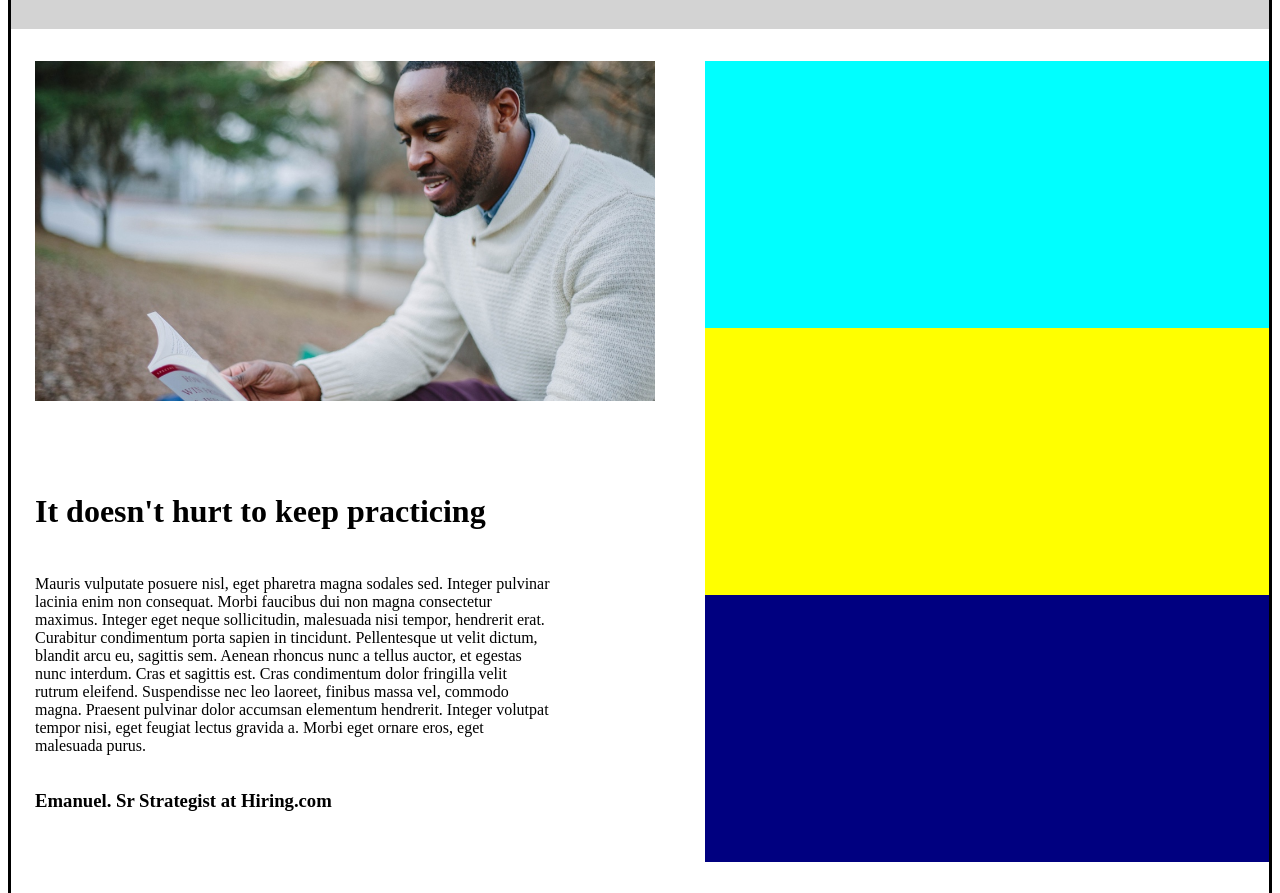
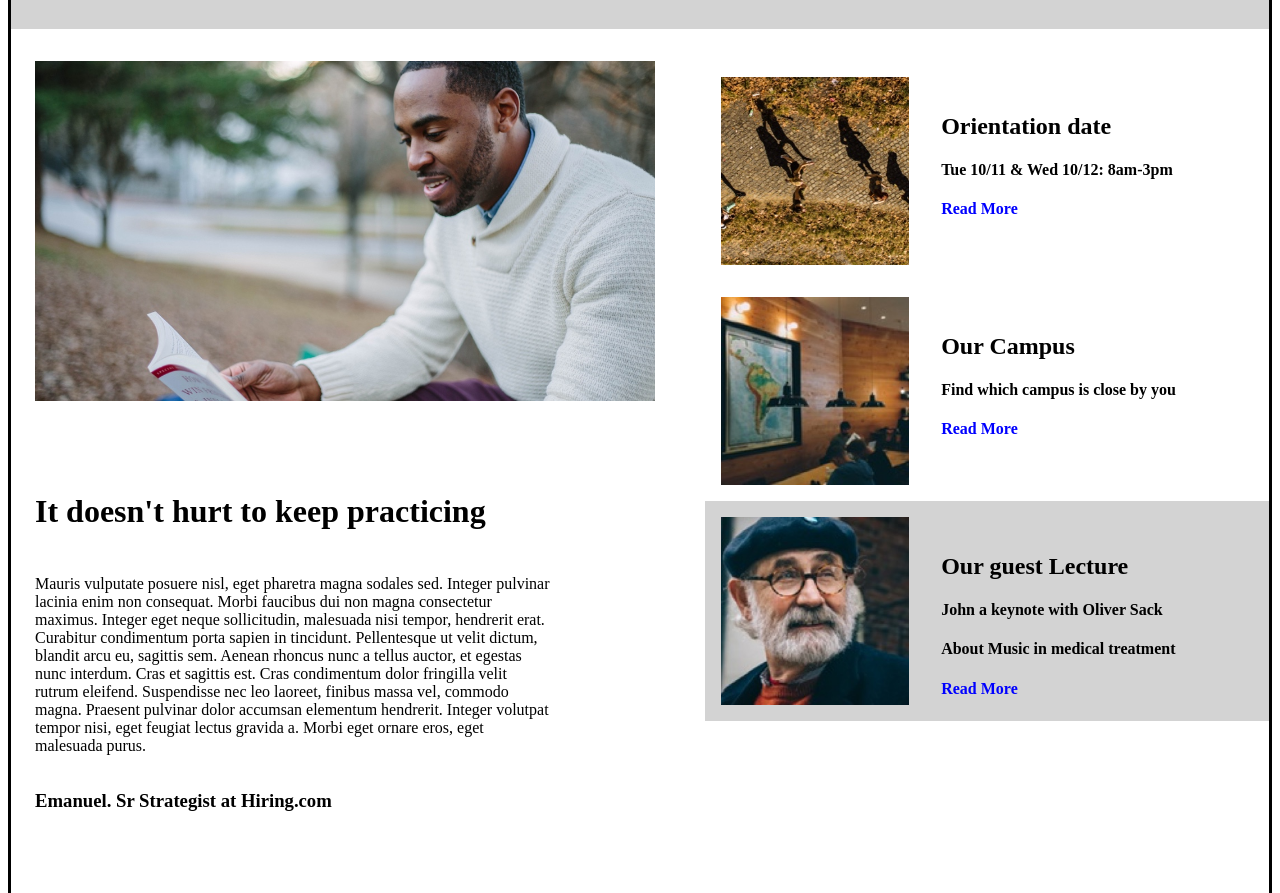
Before and after one commit to HuangStanley050/Colmer_Academy, a plain HTML site: page index.html in a window 1280 px wide. Shown: the part 590-1483 px from the top of the page. Drawn offline with Linux system fonts and the light colour scheme; a script that the page names is missing; files whose address does not match are found by name.

Commit message:
2nd main section done

```diff
--- a/index.html
+++ b/index.html
@@ -75,10 +75,33 @@
 
      <div class="second_wrapper">
        <div class="test_div_1">
+         <img src="/home/jinkazama/FFend_local_projects/Colmer_Academy/resources/information-orientation.jpg"/>
+         <div class="text_area">
+              <h2>Orientation date</h2>
+              <h4>Tue 10/11 & Wed 10/12: 8am-3pm</h4>
+              <h4 style="color:blue">Read More</h4>
+
+
+         </div>
        </div>
        <div class="test_div_2">
+         <img src="/home/jinkazama/FFend_local_projects/Colmer_Academy/resources/information-campus.jpg"/>
+         <div class="text_area">
+           <h2>Our Campus</h2>
+           <h4>Find which campus is close by you</h4>
+           <h4 style="color:blue">Read More</h4>
+
+         </div>
        </div>
        <div class="test_div_3">
+         <img src="/home/jinkazama/FFend_local_projects/Colmer_Academy/resources/information-guest-lecture.jpg"/>
+         <div class="text_area">
+           <h2>Our guest Lecture</h2>
+           <h4>John a keynote with Oliver Sack</h4>
+           <h4>About Music in medical treatment</h4>
+           <h4 style="color:blue">Read More</h4>
+
+         </div>
        </div>
      </div>
    </div>
--- a/resources/style.scss
+++ b/resources/style.scss
@@ -32,7 +32,20 @@ body{
 
 .testDiv {
   width: 100%;
-  height: 267px;
+  height: 220px;
+}
+
+.testDiv_padding{
+  padding-top: 16px;
+  padding-left: 16px;
+  padding-bottom: 16px;
+  padding-right: 16px;
+
+}
+
+.testDiv_img{
+  width: 25%;
+  height: 40%;
 }
 
 
@@ -189,21 +202,97 @@ body{
 
     width: 45%;
     height: 800px;
-    background-color: orange;
+    //background-color: orange;
     margin-top: 32px;
 
     .test_div_1{
       @extend .testDiv;
-      background-color: aqua;
+      @extend .flex_row;
+      justify-content: flex-start;
+      //background-color: aqua;
+      @extend .testDiv_padding;
+      /*padding-top: 16px;
+      padding-left: 16px;
+      padding-bottom: 16px;
+      padding-right: 16px;
+      */
+
+      .test_div_1 img{
+        /*width: 25%;
+        height: 40%;
+        */
+        @extend .testDiv_img;
+
+      }
+
+       .text_area {
+        width: 65%;
+        margin-top: 16px;
+        margin-left: 32px;
+
+
+      }
+      h2, h4{
+        margin-left: 0;
+      }
+
+
+
+
     }
+
+
+
     .test_div_2{
       @extend .testDiv;
-      background-color: yellow;
+      @extend .flex_row;
+      @extend .testDiv_padding;
+      //background-color: yellow;
+
+      .test_div_2 img{
+        @extend .testDiv_img;
+      }
+
+      .text_area {
+       width: 65%;
+       margin-top: 16px;
+       margin-left: 32px;
+
+
+     }
+     h2, h4{
+       margin-left: 0;
+     }
+
+
+
+
+
+
     }
-    .test_div_3{
+
+
+    .test_div_3 {
       @extend .testDiv;
-      background-color: navy;
-    }
+      @extend .flex_row;
+      @extend .testDiv_padding;
+      background-color: lightgray;
+
+
+      .test_div_3 img{
+        @extend .testDiv_img;
+      }
+
+      .text_area {
+       width: 65%;
+       margin-top: 16px;
+       margin-left: 32px;
+
+
+     }
+     h2, h4{
+       margin-left: 0;
+     }
 
 
   }
@@ -212,7 +301,7 @@ body{
 
 
 
-
+}
 
 
 
```
Also changed, not shown: resources/style.css.
